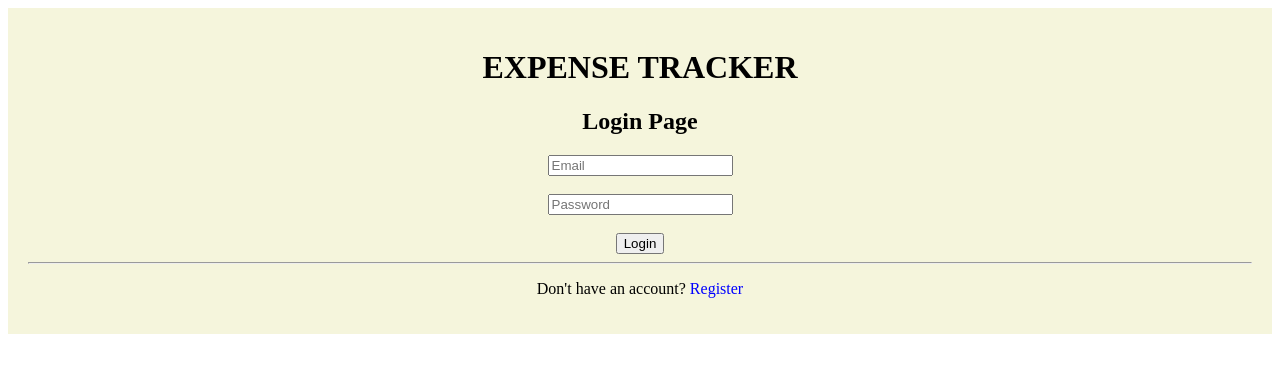
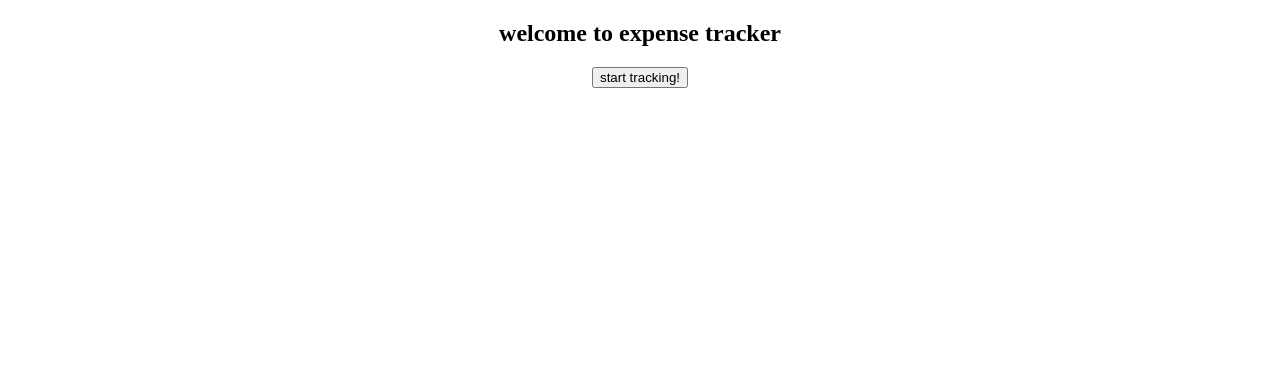
Before and after one commit to aaryaanekar15/expense-tracker, a React app in the folder frontend/: page / in a window 1280 px wide. Shown: the top 372 px of the page. Built offline with nearby package versions, Linux system fonts and the light colour scheme; the HTML template or start-up script is replaced by a standard one.

Commit message:
added main page

```diff
--- a/frontend/src/App.jsx
+++ b/frontend/src/App.jsx
@@ -3,12 +3,14 @@ import { BrowserRouter, Routes, Route } from "react-router-dom";
 import Login from "./pages/Login";
 import Register from "./pages/Register";
 import Dashboard from "./pages/Dashboard";
+import Main from "./pages/Main";
 
 function App() {
   return (
     <BrowserRouter>
       <Routes>
-        <Route path="/" element={<Login />} />
+        <Route path="/" element={<Main />} />
+        <Route path="/login" element={<Login />} />
         <Route path="/register" element={<Register />} />
         <Route path="/dashboard" element={<Dashboard />} />
       </Routes>
--- /dev/null
+++ b/frontend/src/pages/Main.jsx
@@ -0,0 +1,16 @@
+import { useNavigate } from "react-router-dom";
+
+function Main() {
+    const navigate = useNavigate();
+
+    return (
+        <div style={{ textAlign: "center" }}>
+            <h2>welcome to expense tracker</h2>
+            <button onClick={() => navigate("/login")}>
+                start tracking!
+            </button>
+        </div>
+    );
+}
+
+export default Main;
--- a/frontend/src/pages/Register.jsx
+++ b/frontend/src/pages/Register.jsx
@@ -33,7 +33,7 @@ const data = await res.json();
 if (res.ok) {
   console.log("success", data);
   alert("Registration successful");
-  navigate("/dashboard");
+  navigate("/login");
 } else {
   alert(data.message || "Failed, try again");
 }
```
